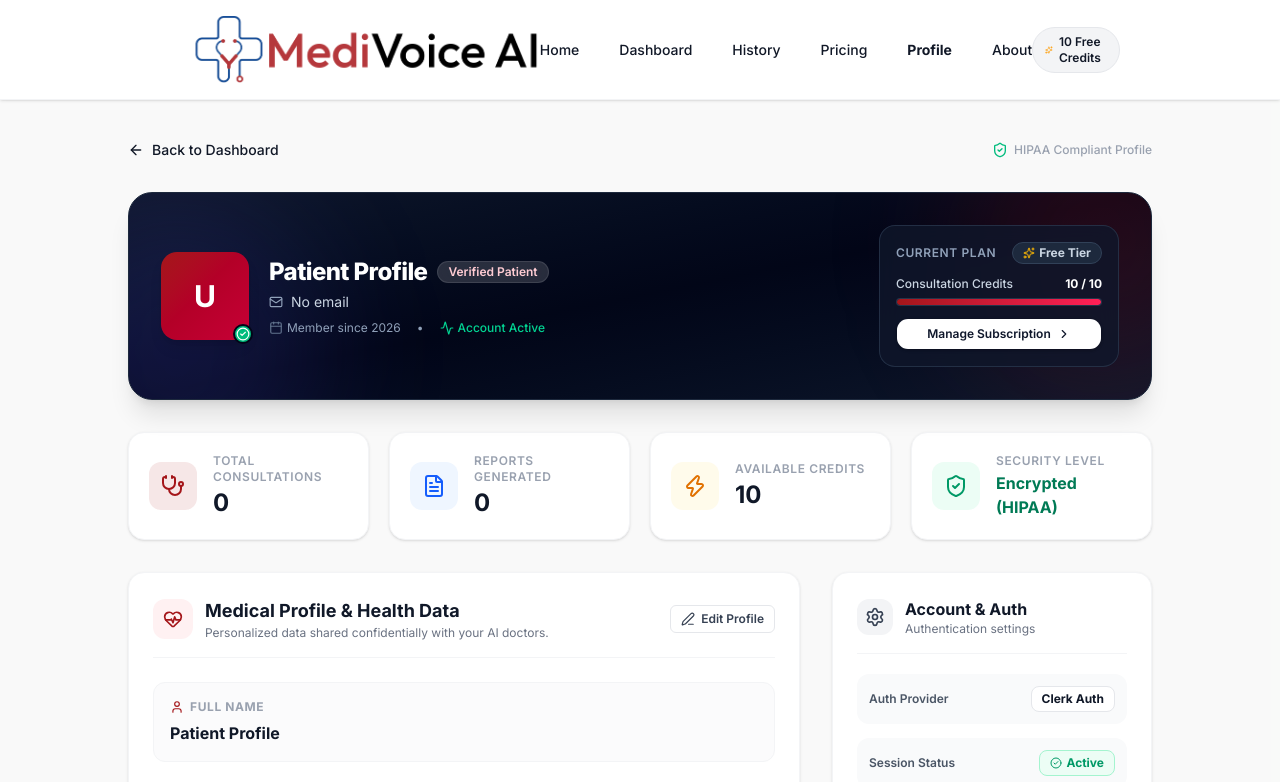
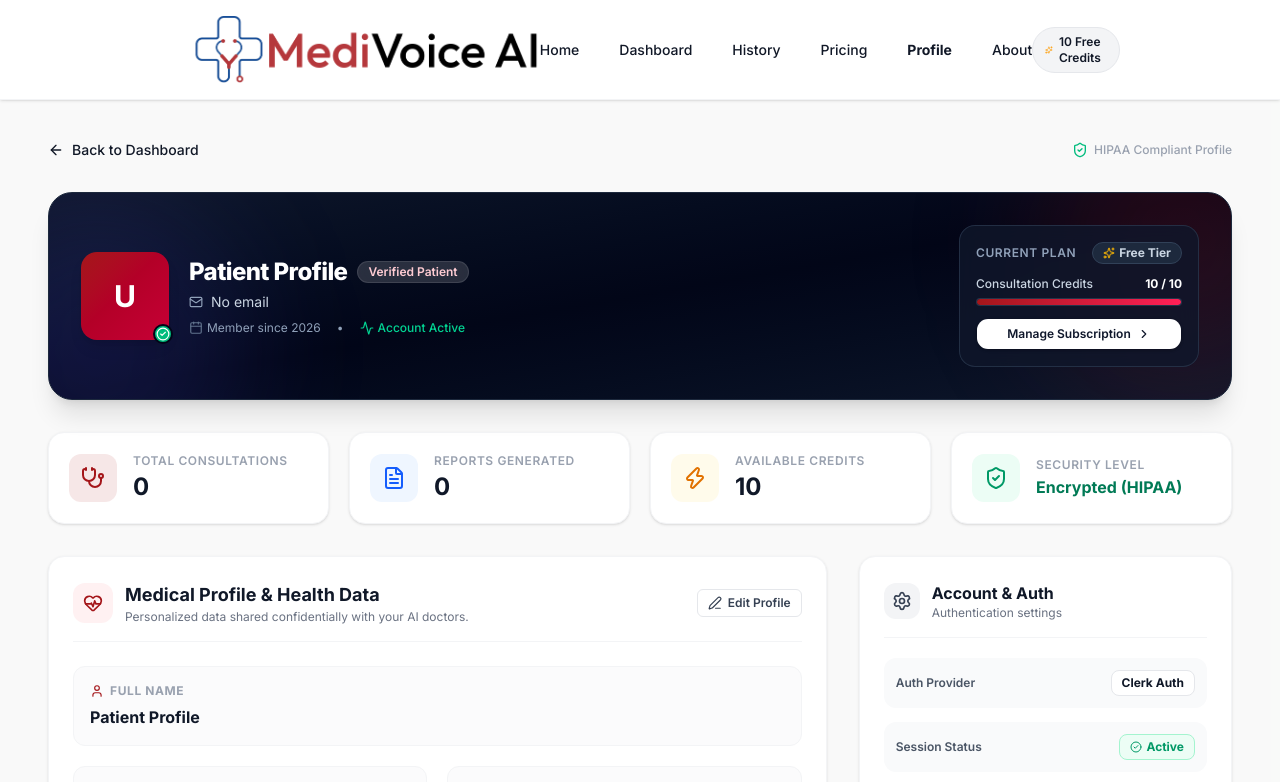
Before and after one commit to Itssanthoshhere/Medi-Voice-AI, a Next.js app: page /profile in a window 1280 px wide. Shown: the top 782 px of the page. Built offline with nearby package versions, Linux system fonts and the light colour scheme; no server answers.

Commit message:
style: update About, Billing, History, and Profile layout containers to match 1440px wide-screen responsiveness

```diff
--- a/app/(routes)/about/layout.tsx
+++ b/app/(routes)/about/layout.tsx
@@ -4,7 +4,7 @@
   return (
     <div className="min-h-screen bg-gray-50/50">
       <AppHeader />
-      <div className="px-6 md:px-16 lg:px-32 py-10 max-w-7xl mx-auto">
+      <div className="px-4 sm:px-6 lg:px-10 xl:px-12 py-10 w-full max-w-[1440px] mx-auto">
         {children}
       </div>
     </div>
--- a/app/(routes)/billing/layout.tsx
+++ b/app/(routes)/billing/layout.tsx
@@ -7,7 +7,7 @@
     <div>
       <AppHeader />
 
-      <div className="px-10 md:px-20 lg:px-40 py-10">{children}</div>
+      <div className="px-4 sm:px-6 lg:px-10 xl:px-12 py-10 w-full max-w-[1440px] mx-auto">{children}</div>
     </div>
   );
 }
--- a/app/(routes)/history/layout.tsx
+++ b/app/(routes)/history/layout.tsx
@@ -7,7 +7,7 @@
     <div>
       <AppHeader />
 
-      <div className="px-10 md:px-20 lg:px-40 py-10">{children}</div>
+      <div className="px-4 sm:px-6 lg:px-10 xl:px-12 py-10 w-full max-w-[1440px] mx-auto">{children}</div>
     </div>
   );
 }
--- a/app/(routes)/profile/layout.tsx
+++ b/app/(routes)/profile/layout.tsx
@@ -4,7 +4,7 @@
   return (
     <div className="min-h-screen bg-gray-50/50">
       <AppHeader />
-      <div className="px-6 md:px-16 lg:px-32 py-10 max-w-7xl mx-auto">
+      <div className="px-4 sm:px-6 lg:px-10 xl:px-12 py-10 w-full max-w-[1440px] mx-auto">
         {children}
       </div>
     </div>
```
